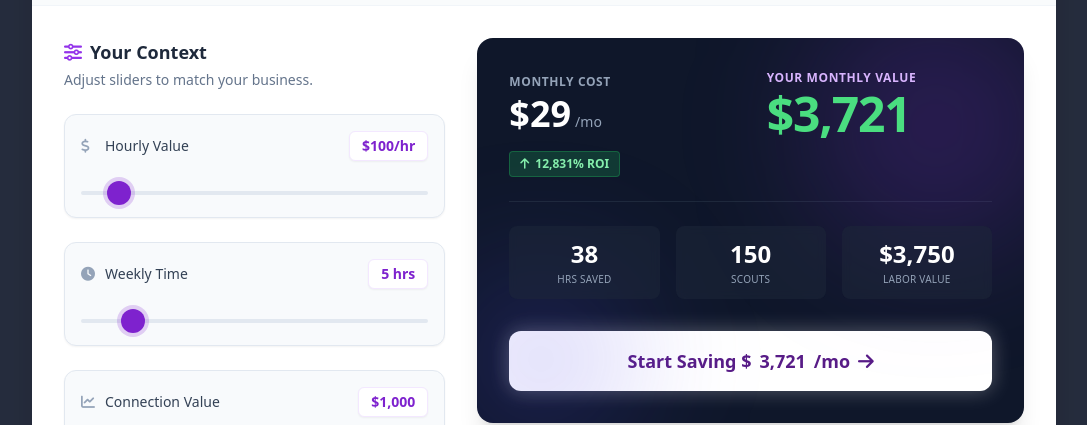
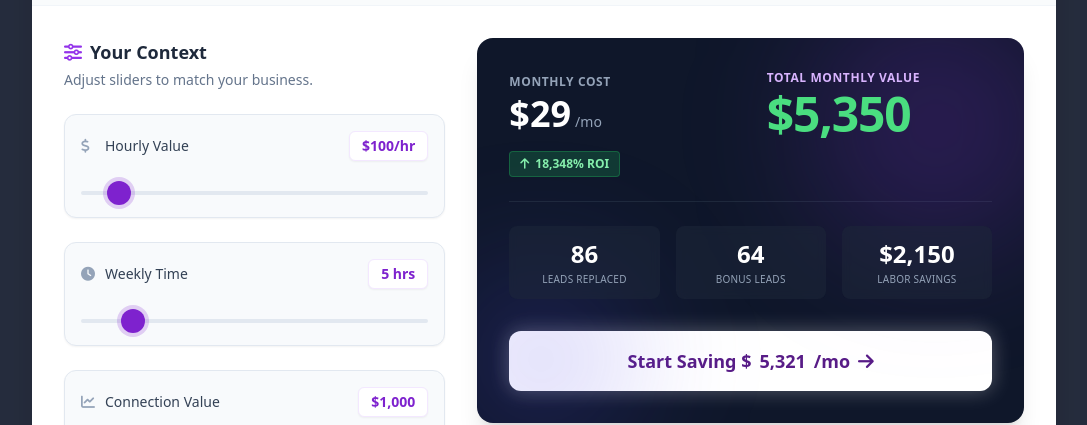
Before and after one commit to Socialeap/ROI-calculator, a plain HTML site: page index.html in a window 1280 px wide. Both pictures are taken after a click on the button "Calculate ROI". Shown: the part 143-568 px from the top of the page, without its empty margins (96-1183 px from the left). Drawn offline with nearby package versions, Linux system fonts and the light colour scheme.

Commit message:
Refactor ROI calculator labels and logic
Updated labels and calculations for leads and values in the ROI calculator.

```diff
--- a/index.html
+++ b/index.html
@@ -150,7 +150,7 @@
                                 </div>
 
                                 <div class="flex flex-col justify-center">
-                                    <p class="text-purple-300 text-[10px] sm:text-xs uppercase tracking-wider font-bold mb-1">Your Monthly Value</p>
+                                    <p class="text-purple-300 text-[10px] sm:text-xs uppercase tracking-wider font-bold mb-1">Total Monthly Value</p>
                                     <div class="flex flex-col sm:flex-row sm:items-baseline gap-1 sm:gap-2">
                                         <span class="text-4xl sm:text-5xl font-bold text-green-400 tracking-tight">$<span id="result-value">0</span></span>
                                     </div>
@@ -165,16 +165,16 @@
 
                             <div class="pt-6 border-t border-slate-800 grid grid-cols-3 gap-2 sm:gap-4 text-center">
                                 <div class="bg-slate-800/50 rounded-lg p-2 sm:p-3 backdrop-blur-sm">
-                                    <div class="text-lg sm:text-2xl font-bold text-white"><span id="res-hours-saved">0</span></div>
-                                    <div class="text-[9px] sm:text-[10px] text-slate-400 uppercase tracking-wide mt-0.5">Hrs Saved</div>
+                                    <div class="text-lg sm:text-2xl font-bold text-white"><span id="res-leads-replaced">0</span></div>
+                                    <div class="text-[9px] sm:text-[10px] text-slate-400 uppercase tracking-wide mt-0.5">Leads Replaced</div>
                                 </div>
                                 <div class="bg-slate-800/50 rounded-lg p-2 sm:p-3 backdrop-blur-sm">
-                                    <div class="text-lg sm:text-2xl font-bold text-white">150</div>
-                                    <div class="text-[9px] sm:text-[10px] text-slate-400 uppercase tracking-wide mt-0.5">Scouts</div>
+                                    <div class="text-lg sm:text-2xl font-bold text-white"><span id="res-leads-growth">0</span></div>
+                                    <div class="text-[9px] sm:text-[10px] text-slate-400 uppercase tracking-wide mt-0.5">Bonus Leads</div>
                                 </div>
                                 <div class="bg-slate-800/50 rounded-lg p-2 sm:p-3 backdrop-blur-sm">
                                     <div class="text-lg sm:text-2xl font-bold text-white">$<span id="res-labor-value">0</span></div>
-                                    <div class="text-[9px] sm:text-[10px] text-slate-400 uppercase tracking-wide mt-0.5">Labor Value</div>
+                                    <div class="text-[9px] sm:text-[10px] text-slate-400 uppercase tracking-wide mt-0.5">Labor Savings</div>
                                 </div>
                             </div>
 
@@ -229,8 +229,9 @@
         // Constants
         const ULTRA_COST = 29;
         const ULTRA_SCOUTS = 150;
-        // Manual speed: 15 mins per lead (4 leads per hour).
-        const MANUAL_LEADS_PER_HOUR = 4;
+        const MANUAL_LEADS_PER_HOUR = 4; // 15 mins/lead
+        const CONVERSION_RATE = 0.05; // 5% conversion assume for growth value
+        const WEEKS_PER_MONTH = 4.3;
 
         // Elements
         const modal = document.getElementById('roi-modal');
@@ -247,7 +248,8 @@
         const results = {
             value: document.getElementById('result-value'),
             roi: document.getElementById('result-roi'),
-            hoursSaved: document.getElementById('res-hours-saved'),
+            leadsReplaced: document.getElementById('res-leads-replaced'),
+            leadsGrowth: document.getElementById('res-leads-growth'),
             laborValue: document.getElementById('res-labor-value'),
             btnSavings: document.getElementById('btn-savings'),
             manualCount: document.getElementById('bar-manual-count'),
@@ -274,7 +276,7 @@
         };
 
         function calculateROI() {
-            // Get Values
+            // 1. Get User Inputs
             const hourlyRate = parseInt(inputs.hourly.value);
             const weeklyHours = parseInt(inputs.hours.value);
             const dealValue = parseInt(inputs.deal.value);
@@ -284,52 +286,75 @@
             labels.hours.innerText = weeklyHours;
             labels.deal.innerText = dealValue.toLocaleString();
 
-            // --- REVISED LOGIC (Labor Buyback / Unit Economics) ---
+            // --- REVISED LOGIC: Replacement + Growth Model ---
 
-            // 1. Calculate the raw time value of the 150 leads Ultra provides.
-            //    150 leads / 4 leads per hour = 37.5 hours saved.
-            const hoursSavedByUltra = ULTRA_SCOUTS / MANUAL_LEADS_PER_HOUR;
+            // A. Calculate Current Manual Output
+            // e.g. 5 hours/week * 4.3 weeks * 4 leads/hr = 86 leads/month
+            const manualMonthlyLeads = weeklyHours * WEEKS_PER_MONTH * MANUAL_LEADS_PER_HOUR;
 
-            // 2. What is the monetary value of that saved time?
-            //    37.5 hours * User's Hourly Rate
-            const laborValueSaved = hoursSavedByUltra * hourlyRate;
+            // B. Determine how Ultra interacts with this volume
+            // Ultra provides 150 leads fixed.
 
-            // 3. Net Benefit (Pure Savings)
-            //    Value of Labor Saved - Cost of Tool
-            const netBenefit = laborValueSaved - ULTRA_COST;
+            // 1. Replacement Volume: How many of the User's manual leads does Ultra take over?
+            // Cap at 150. If User does 200, Ultra replaces 150. If User does 50, Ultra replaces 50.
+            const replacementLeads = Math.min(manualMonthlyLeads, ULTRA_SCOUTS);
 
-            // 4. ROI Percentage
-            //    (Net Benefit / Cost) * 100
+            // 2. Growth Volume: How many NEW leads does Ultra add?
+            // If User does 50, Ultra adds 100. If User does 200, Ultra adds 0.
+            const growthLeads = Math.max(0, ULTRA_SCOUTS - manualMonthlyLeads);
+
+            // C. Calculate Monetary Value
+
+            // 1. Value of Replacement (Labor Savings)
+            // Each replaced lead saves (15 mins) of labor.
+            // Cost per manual lead = Hourly Rate / 4.
+            const costPerManualLead = hourlyRate / MANUAL_LEADS_PER_HOUR;
+            const replacementValue = replacementLeads * costPerManualLead;
+
+            // 2. Value of Growth (New Revenue Potential)
+            // Each new lead has a potential deal value.
+            // Value = Leads * Conversion Rate * Deal Value.
+            const growthValue = growthLeads * CONVERSION_RATE * dealValue;
+
+            // 3. Total Monthly Value
+            const totalMonthlyValue = replacementValue + growthValue;
+
+            // 4. Net Benefit & ROI
+            const netBenefit = totalMonthlyValue - ULTRA_COST;
             const roi = (netBenefit / ULTRA_COST) * 100;
 
-            // Update UI - Main ROI
-            results.value.innerText = fmt(netBenefit);
+            // --- UPDATE UI ---
+
+            // Main Results
+            results.value.innerText = fmt(totalMonthlyValue);
             results.roi.innerText = fmt(roi);
 
-            // Update UI - Stats Grid
-            results.hoursSaved.innerText = Math.round(hoursSavedByUltra); // Always ~38
-            results.laborValue.innerText = fmt(laborValueSaved);
+            // Stats Grid
+            results.leadsReplaced.innerText = Math.round(replacementLeads);
+            results.leadsGrowth.innerText = Math.round(growthLeads);
+            results.laborValue.innerText = fmt(replacementValue);
+
+            // CTA
             results.btnSavings.innerText = fmt(netBenefit);
 
-            // --- CHART LOGIC: Cost Per Lead Comparison ---
+            // --- CHART LOGIC: Cost Per Lead Efficiency ---
+            // This compares the UNIT COST, showing why Ultra is efficient regardless of volume.
 
-            // Manual Cost per Lead = Hourly Rate / 4 leads per hour
-            // e.g., $100/hr / 4 = $25/lead
-            const manualCostPerLead = hourlyRate / MANUAL_LEADS_PER_HOUR;
+            // Manual Cost per Lead (Derived from Hourly Rate)
+            // e.g. $100/hr / 4 leads = $25/lead
+            const manualUnitCost = costPerManualLead;
 
-            // Ultra Cost per Lead = $29 / 150 = $0.19/lead
-            const ultraCostPerLead = ULTRA_COST / ULTRA_SCOUTS;
+            // Ultra Cost per Lead (Fixed)
+            // $29 / 150 leads = $0.19/lead
+            const ultraUnitCost = ULTRA_COST / ULTRA_SCOUTS;
 
             // Update Chart Text
-            results.manualCount.innerText = manualCostPerLead.toFixed(2);
+            results.manualCount.innerText = manualUnitCost.toFixed(2);
 
             // Update Bar Widths
-            // Manual is the baseline (100% width)
             results.manualBar.style.width = `100%`;
 
-            // Ultra bar relative to Manual
-            // If Manual is $25 and Ultra is $0.19, the bar should be very small.
-            const ultraBarPercent = (ultraCostPerLead / manualCostPerLead) * 100;
+            const ultraBarPercent = (ultraUnitCost / manualUnitCost) * 100;
             // Ensure at least 1% so it is visible
             const ultraBarFill = document.getElementById('bar-ultra-fill');
             if(ultraBarFill) {
@@ -337,7 +362,7 @@
             }
 
             // Efficiency Multiplier
-            const efficiencyMultiplier = Math.round(manualCostPerLead / ultraCostPerLead);
+            const efficiencyMultiplier = Math.round(manualUnitCost / ultraUnitCost);
             results.multiplier.innerText = efficiencyMultiplier;
         }
 
```
